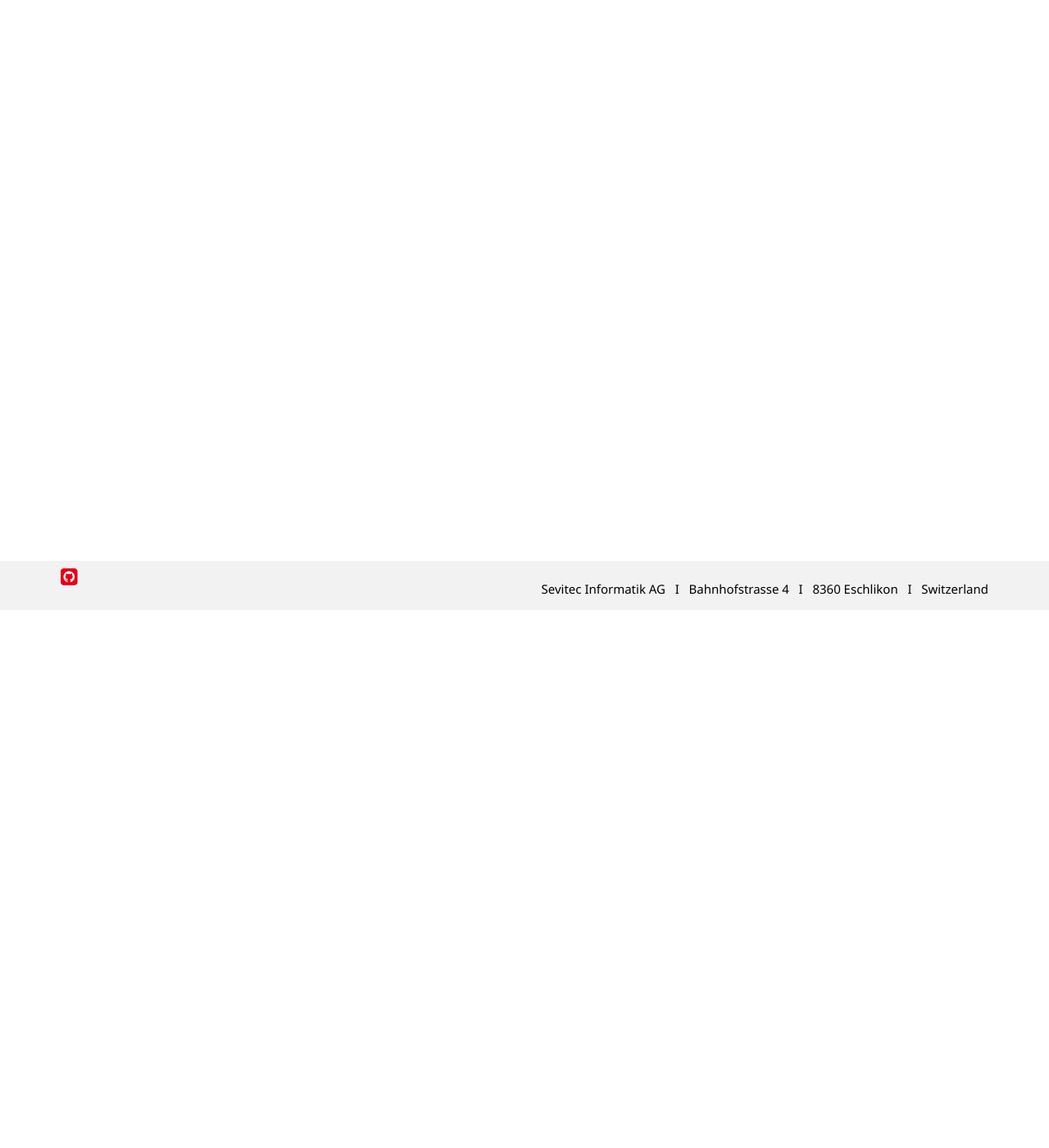
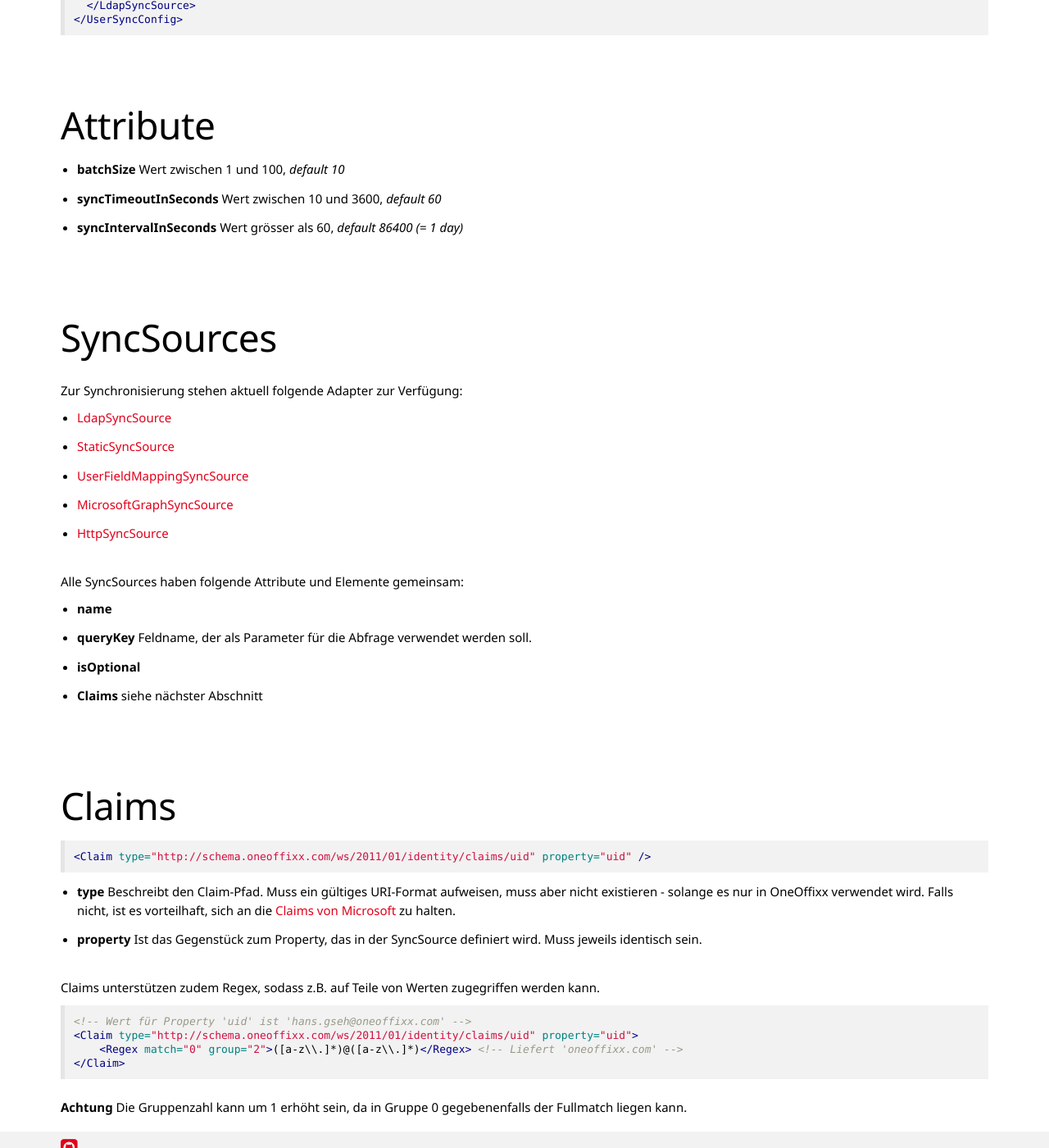
Before and after one commit to primesoft-group/oneoffixx-docs, a Jekyll site: the page built from _pages/install/de/sync-overview.md, in a window 1280 px wide and 1400 px high, scrolled down 656 px. Shown: the whole window at 82% size. Built offline with Jekyll 4.4.1, drawn with Linux system fonts in a browser that asks for light colours; nearby versions of some CDN libraries; some web fonts are replaced; some of the changed text lies outside the part shown.

Commit message:
More documentation details about sync sources

````diff
--- a/_pages/install/de/sync-overview.md
+++ b/_pages/install/de/sync-overview.md
@@ -1,11 +1,42 @@
 ---
 layout: page
-title: Sync-Sources
+title: UserSync
 permalink: "install/de/sync-overview/"
 language: de
 ---
 
-## Sync-Sources
+# UserSync-Konfiguration
+
+```xml
+<?xml version="1.0" encoding="utf-8"?>
+<UserSyncConfig batchSize="1" syncTimeoutInSeconds="" syncIntervalInSeconds="86400">
+
+    <!-- List of various sync sources available, e.g. LdapSyncSource -->
+    <LdapSyncSource name="OneOffixx AD" queryKey="OneOffixxIdentifier" isOptional="false">
+
+        [...]
+
+        <!-- Any sync source has claims -->
+        <Claims>
+            <Claim type="http://schema.oneoffixx.com/ws/2011/01/identity/claims/uid" property="uid" />
+            <Claim type="http://schemas.xmlsoap.org/ws/2005/05/identity/claims/givenName" property="givenName" />
+            <Claim type="http://schemas.xmlsoap.org/ws/2005/05/identity/claims/sn" property="sn" />
+        </Claims>
+
+  </LdapSyncSource>
+</UserSyncConfig>
+```
+<br />
+
+## Attribute
+
+* **batchSize** Wert zwischen 1 und 100, *default 10*
+* **syncTimeoutInSeconds** Wert zwischen 10 und 3600, *default 60*
+* **syncIntervalInSeconds** Wert grösser als 60, *default 86400 (= 1 day)*
+
+<br />
+
+## SyncSources
 
 Zur Synchronisierung stehen aktuell folgende Adapter zur Verfügung:
 
@@ -14,3 +45,32 @@ Zur Synchronisierung stehen aktuell folgende Adapter zur Verfügung:
 * [UserFieldMappingSyncSource]({{ site.baseurl }}/install/de/sync/sync-userfield)
 * [MicrosoftGraphSyncSource]({{ site.baseurl }}/install/de/sync/sync-graph)
 * [HttpSyncSource]({{ site.baseurl }}/install/de/sync/sync-http)
+
+Alle SyncSources haben folgende Attribute und Elemente gemeinsam:
+
+* **name**
+* **queryKey** Feldname, der als Parameter für die Abfrage verwendet werden soll.
+* **isOptional**
+* **Claims** siehe nächster Abschnitt
+
+<br />
+
+## Claims
+
+```xml
+<Claim type="http://schema.oneoffixx.com/ws/2011/01/identity/claims/uid" property="uid" />
+```
+
+* **type** Beschreibt den Claim-Pfad. Muss ein gültiges URI-Format aufweisen, muss aber nicht existieren - solange es nur in OneOffixx verwendet wird. Falls nicht, ist es vorteilhaft, sich an die [Claims von Microsoft](https://msdn.microsoft.com/en-us/library/microsoft.identitymodel.claims.claimtypes_members.aspx) zu halten.
+* **property** Ist das Gegenstück zum Property, das in der SyncSource definiert wird. Muss jeweils identisch sein.
+
+Claims unterstützen zudem Regex, sodass z.B. auf Teile von Werten zugegriffen werden kann.
+
+```xml
+<!-- Wert für Property 'uid' ist 'hans.gseh@oneoffixx.com' -->
+<Claim type="http://schema.oneoffixx.com/ws/2011/01/identity/claims/uid" property="uid">
+    <Regex match="0" group="2">([a-z\\.]*)@([a-z\\.]*)</Regex> <!-- Liefert 'oneoffixx.com' -->
+</Claim>
+```
+
+**Achtung** Die Gruppenzahl kann um 1 erhöht sein, da in Gruppe 0 gegebenenfalls der Fullmatch liegen kann.
````
Also changed, not shown: _pages/install/de/sync/sync-http.md (+1 -1 lines), _pages/install/de/sync/sync-ldap.md (+2 -0 lines).
